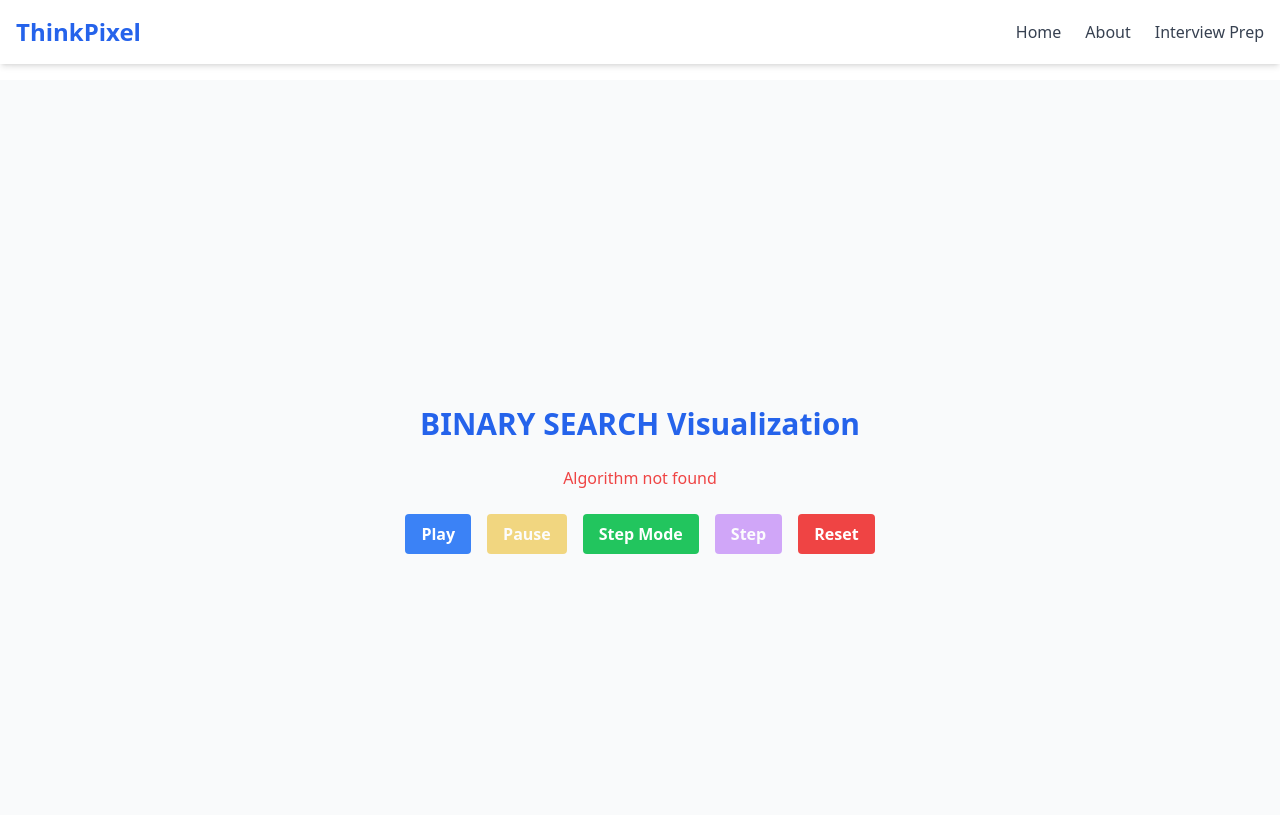
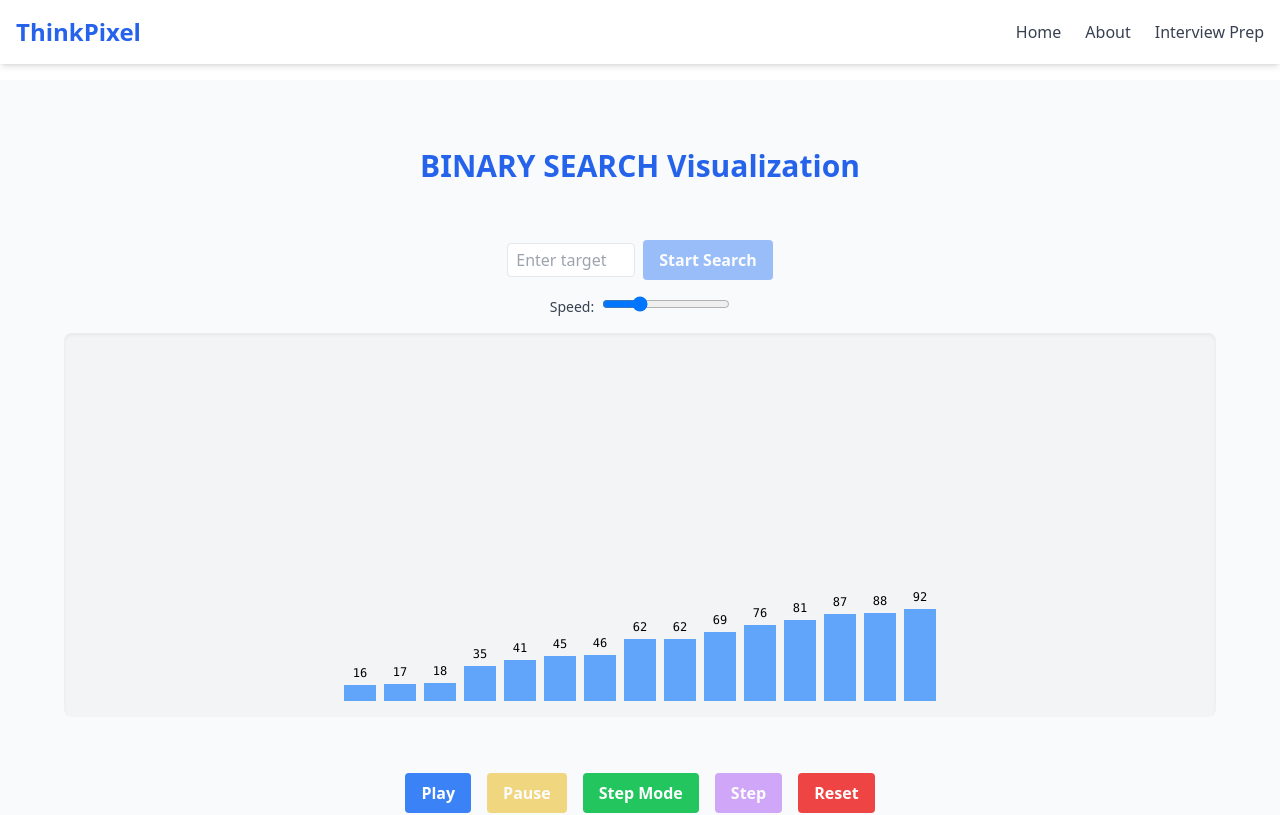
Before and after one commit to uyphu/thinkpixel, a React (Vite) app: page /visualizer/binary-search in a window 1280 px wide. Before the commit this address had no page. Shown: the top 815 px of the page. Built offline with nearby package versions, Linux system fonts and the light colour scheme.

Commit message:
[TP-34] Create binary search

```diff
--- /dev/null
+++ b/src/algorithms/BinarySearchVisualizer.tsx
@@ -0,0 +1,257 @@
+import { useEffect, useState, useRef } from "react";
+import { motion } from "framer-motion";
+
+interface Bar {
+  value: number;
+  state: "default" | "comparing" | "found" | "discarded";
+}
+
+type Task =
+  | { type: "compare"; index: number }
+  | { type: "discardLeft"; left: number }
+  | { type: "discardRight"; right: number }
+  | { type: "found"; index: number }
+  | { type: "notFound" };
+
+interface BinarySearchVisualizerProps {
+  array: number[];
+  setArray: React.Dispatch<React.SetStateAction<number[]>>;
+  isSorting: boolean;
+  isPaused: boolean;
+  stepMode: boolean;
+  stepSignal: number;
+}
+
+const BinarySearchVisualizer = ({
+  array,
+  setArray,
+  isSorting,
+  isPaused,
+  stepMode,
+  stepSignal,
+}: BinarySearchVisualizerProps) => {
+  const isPausedRef = useRef(isPaused);
+  const isStepModeRef = useRef(stepMode);
+  const stepSignalRef = useRef(stepSignal);
+
+  const [bars, setBars] = useState<Bar[]>([]);
+  const [tasksQueue, setTasksQueue] = useState<Task[]>([]);
+  const [speed, setSpeed] = useState(300);
+  const [targetInput, setTargetInput] = useState("");
+  const [target, setTarget] = useState<number | null>(null);
+  const [searchStarted, setSearchStarted] = useState(false);
+  const [message, setMessage] = useState("");
+  const isSortingNow = useRef(false);
+  const shouldStopRef = useRef(false);
+
+  useEffect(() => {
+    isPausedRef.current = isPaused;
+  }, [isPaused]);
+
+  useEffect(() => {
+    isStepModeRef.current = stepMode;
+  }, [stepMode]);
+
+  useEffect(() => {
+    stepSignalRef.current = stepSignal;
+  }, [stepSignal]);
+
+  useEffect(() => {
+    const sortedArray = [...array].sort((a, b) => a - b);
+    setBars(sortedArray.map((value) => ({ value, state: "default" })));
+  }, [array]);
+
+  useEffect(() => {
+    shouldStopRef.current = true;
+    isSortingNow.current = false;
+  }, [array]);
+
+  useEffect(() => {
+    let interval: NodeJS.Timeout;
+    if (isSorting && !isPaused && !stepMode) {
+      interval = setInterval(() => {
+        executeNextTask();
+      }, speed);
+    }
+    return () => clearInterval(interval);
+  }, [isSorting, isPaused, stepMode, speed, tasksQueue]);
+
+  useEffect(() => {
+    if (isSorting && (!isPaused || (stepMode && stepSignal > 0))) {
+      if (!isSortingNow.current && searchStarted) {
+        prepareBinarySearch();
+      } else {
+        executeNextTask();
+      }
+    }
+  }, [isSorting, isPaused, stepMode, stepSignal, searchStarted]);
+
+  const prepareBinarySearch = () => {
+    shouldStopRef.current = false;
+    isSortingNow.current = true;
+
+    const tasks: Task[] = [];
+    let left = 0;
+    let right = bars.length - 1;
+    let found = false;
+
+    while (left <= right) {
+      const mid = Math.floor((left + right) / 2);
+      tasks.push({ type: "compare", index: mid });
+
+      if (bars[mid].value === target) {
+        tasks.push({ type: "found", index: mid });
+        found = true;
+        break;
+      } else if (bars[mid].value < (target ?? 0)) {
+        tasks.push({ type: "discardLeft", left: mid });
+        left = mid + 1;
+      } else {
+        tasks.push({ type: "discardRight", right: mid });
+        right = mid - 1;
+      }
+    }
+
+    if (!found) {
+      tasks.push({ type: "notFound" });
+    }
+
+    setTasksQueue(tasks);
+  };
+
+  const executeNextTask = () => {
+    if (shouldStopRef.current || tasksQueue.length === 0) return;
+    const currentTask = tasksQueue[0];
+
+    if (currentTask.type === "compare") highlightCompare(currentTask.index);
+    else if (currentTask.type === "discardLeft") discardLeft(currentTask.left);
+    else if (currentTask.type === "discardRight") discardRight(currentTask.right);
+    else if (currentTask.type === "found") {
+      highlightFound(currentTask.index);
+      finishSearch(`Target ${target} Found!`);
+    } else if (currentTask.type === "notFound") {
+      finishSearch(`Target ${target} Not Found.`);
+    }
+
+    setTasksQueue((prev) => prev.slice(1));
+  };
+
+  const highlightCompare = (index: number) => {
+    setBars((prev) =>
+      prev.map((bar, i) => ({
+        ...bar,
+        state: i === index ? "comparing" : bar.state,
+      }))
+    );
+  };
+
+  const discardLeft = (left: number) => {
+    setBars((prev) =>
+      prev.map((bar, i) => ({
+        ...bar,
+        state: i <= left ? "discarded" : bar.state,
+      }))
+    );
+  };
+
+  const discardRight = (right: number) => {
+    setBars((prev) =>
+      prev.map((bar, i) => ({
+        ...bar,
+        state: i >= right ? "discarded" : bar.state,
+      }))
+    );
+  };
+
+  const highlightFound = (index: number) => {
+    setBars((prev) =>
+      prev.map((bar, i) => ({
+        ...bar,
+        state: i === index ? "found" : bar.state,
+      }))
+    );
+  };
+
+  const finishSearch = (msg: string) => {
+    setMessage(msg);
+    shouldStopRef.current = true;
+    isSortingNow.current = false;
+    setSearchStarted(false);
+    setTarget(null);
+  };
+
+  const handleStartSearch = () => {
+    const parsed = parseInt(targetInput);
+    if (!isNaN(parsed)) {
+      setTarget(parsed);
+      setSearchStarted(true);
+      setMessage(`Ready to search for ${parsed}`);
+    } else {
+      setMessage("Please enter a valid number");
+    }
+  };
+
+  return (
+    <div className="flex flex-col items-center w-full p-8">
+      <div className="flex gap-2 mb-4 items-center">
+        <input
+          type="text"
+          placeholder="Enter target"
+          value={targetInput}
+          onChange={(e) => {
+            setTargetInput(e.target.value);
+            setSearchStarted(false);
+            setMessage("");
+          }}
+          className="border rounded px-2 py-1 w-32"
+        />
+        <button
+          onClick={handleStartSearch}
+          disabled={searchStarted || targetInput.trim() === ""}
+          className="bg-blue-500 hover:bg-blue-600 text-white font-bold py-2 px-4 rounded disabled:opacity-50"
+        >
+          Start Search
+        </button>
+      </div>
+
+      <div className="mb-4 text-sm text-gray-700">Speed:
+        <input
+          type="range"
+          min="50"
+          max="1000"
+          value={speed}
+          onChange={(e) => setSpeed(Number(e.target.value))}
+          className="ml-2 w-32"
+        />
+      </div>
+
+      {message && <div className="text-lg font-bold text-green-600 mb-6">{message}</div>}
+
+      <div className="flex items-end justify-center h-96 w-full max-w-6xl bg-gray-100 rounded-lg p-4 shadow-inner">
+        {bars.map((bar, index) => (
+          <motion.div
+            key={index}
+            layout
+            transition={{ type: "spring", stiffness: 150 }}
+            className={`w-8 mx-1 relative transition-colors duration-300 ease-in-out ${
+              bar.state === "comparing"
+                ? "bg-yellow-400"
+                : bar.state === "found"
+                ? "bg-green-400"
+                : bar.state === "discarded"
+                ? "bg-gray-400"
+                : "bg-blue-400"
+            }`}
+            style={{ height: `${bar.value}px` }}
+          >
+            <span className="absolute bottom-full mb-1 text-xs font-mono w-full text-center">
+              {bar.value}
+            </span>
+          </motion.div>
+        ))}
+      </div>
+    </div>
+  );
+};
+
+export default BinarySearchVisualizer;
--- a/src/pages/Visualizer.tsx
+++ b/src/pages/Visualizer.tsx
@@ -6,6 +6,7 @@ import SelectionSortVisualizer from "../algorithms/SelectionSortVisualizer";
 import InsertionSortVisualizer from "../algorithms/InsertionSortVisualizer";
 import MergeSortVisualizer from "../algorithms/MergeSortVisualizer";
 import QuickSortVisualizer from "../algorithms/QuickSortVisualizer";
+import BinarySearchVisualizer from "../algorithms/BinarySearchVisualizer";
 
 // Mapping of algorithm names to their visualizer components
 const algorithmMap: Record<string, React.ComponentType<any>> = {
@@ -14,6 +15,7 @@ const algorithmMap: Record<string, React.ComponentType<any>> = {
   "insertion-sort": InsertionSortVisualizer,
   "merge-sort": MergeSortVisualizer,
   "quick-sort": QuickSortVisualizer,
+  "binary-search": BinarySearchVisualizer,
 };
 
 const Visualizer = () => {
```
